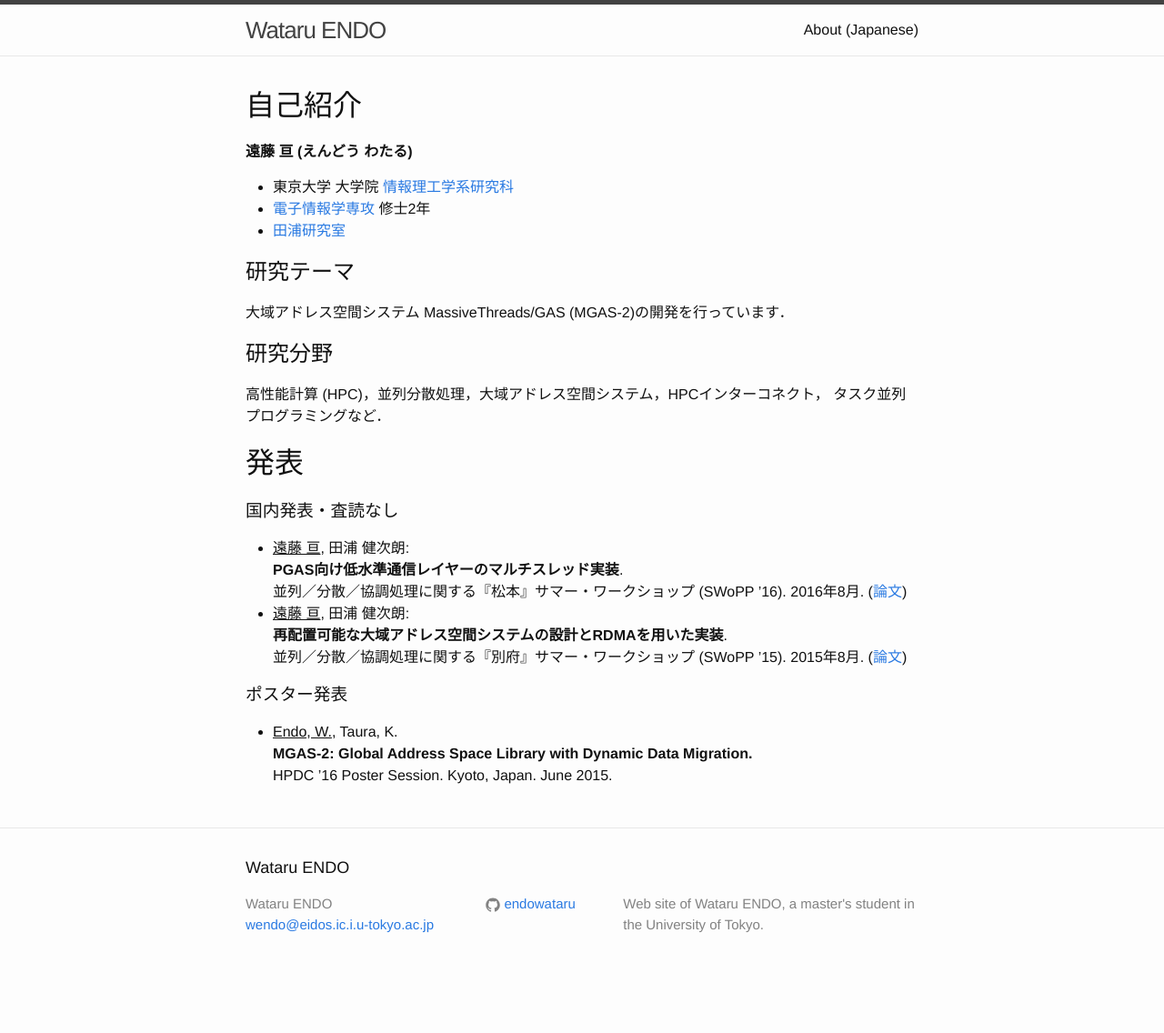
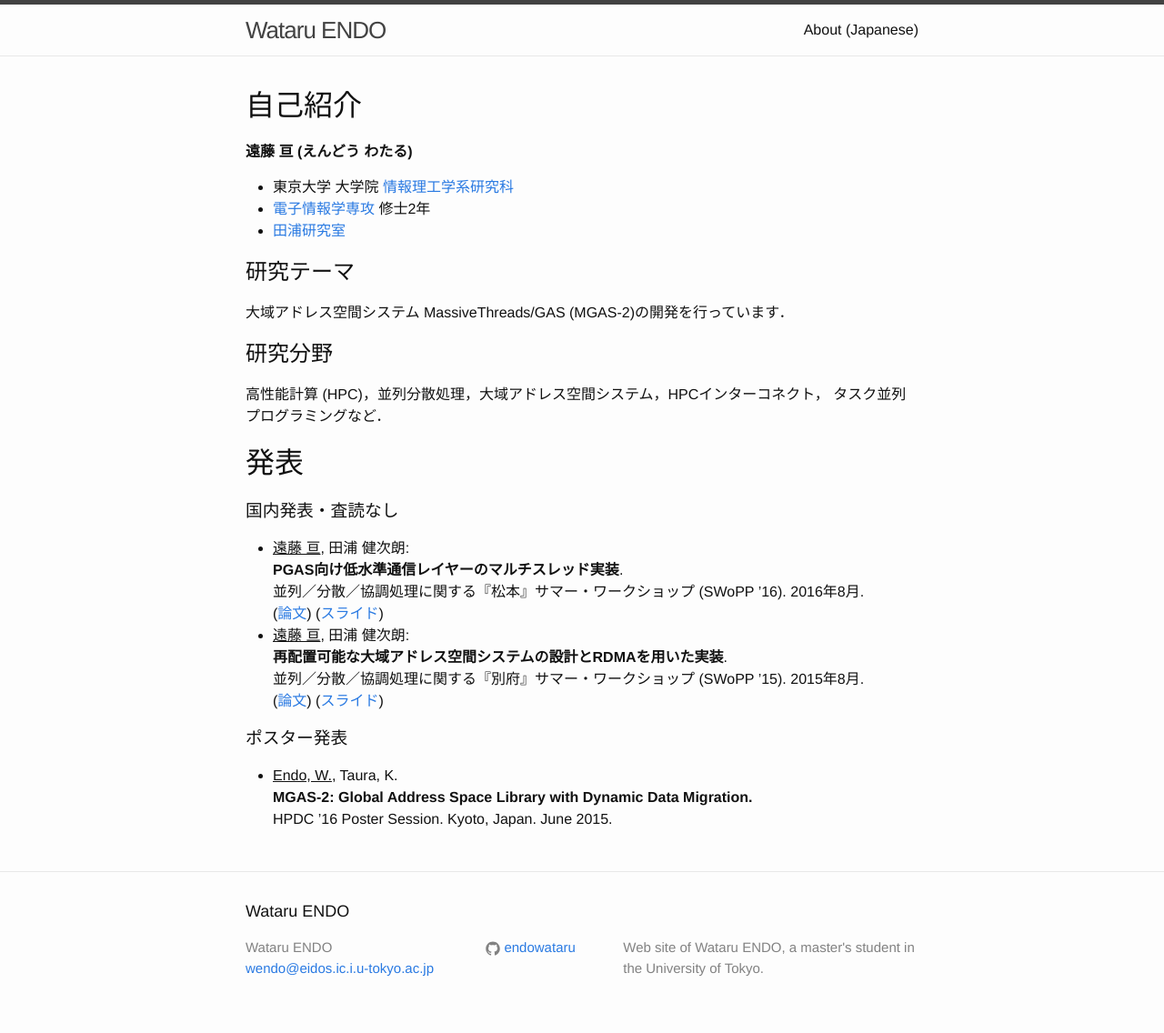
Before and after one commit to endowataru/endowataru.github.io, a Jekyll site: the page built from ja.md, in a window 1280 px wide. Shown: the whole page at 91% size. Built offline with Jekyll 4.4.1, drawn with Linux system fonts in a browser that asks for light colours; before the commit the page ends 1088 px from its top, so only the background shows below that.

Commit message:
Add slides of SWoPP

```diff
--- a/ja.md
+++ b/ja.md
@@ -28,10 +28,14 @@ __遠藤 亘 (えんどう わたる)__
 
 - <u>遠藤 亘</u>, 田浦 健次朗:
   __PGAS向け低水準通信レイヤーのマルチスレッド実装__.
-  並列／分散／協調処理に関する『松本』サマー・ワークショップ (SWoPP ’16). 2016年8月. ([論文](http://id.nii.ac.jp/1001/00174108/))
+  並列／分散／協調処理に関する『松本』サマー・ワークショップ (SWoPP ’16). 2016年8月.
+  ([論文](http://id.nii.ac.jp/1001/00174108/))
+  ([スライド](/pub/20160809_swopp16_slides.pdf))
 - <u>遠藤 亘</u>, 田浦 健次朗:
   __再配置可能な大域アドレス空間システムの設計とRDMAを用いた実装__.
-  並列／分散／協調処理に関する『別府』サマー・ワークショップ (SWoPP ’15). 2015年8月.  ([論文](http://id.nii.ac.jp/1001/00144570/))
+  並列／分散／協調処理に関する『別府』サマー・ワークショップ (SWoPP ’15). 2015年8月.
+  ([論文](http://id.nii.ac.jp/1001/00144570/))
+  ([スライド](/pub/20150804_swopp15_slides.pdf))
 
 ### ポスター発表
 
```
Also changed, not shown: 2 other files.
